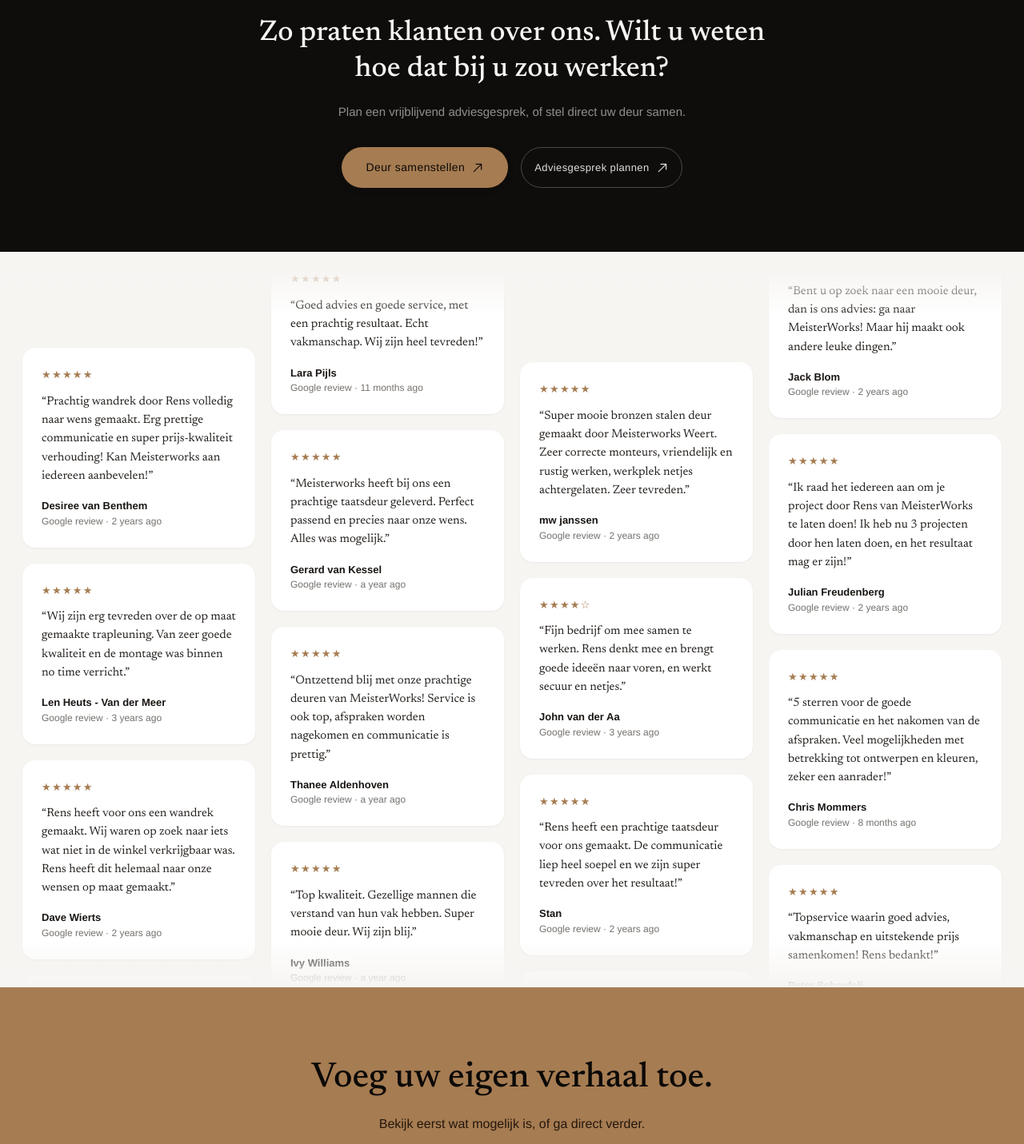
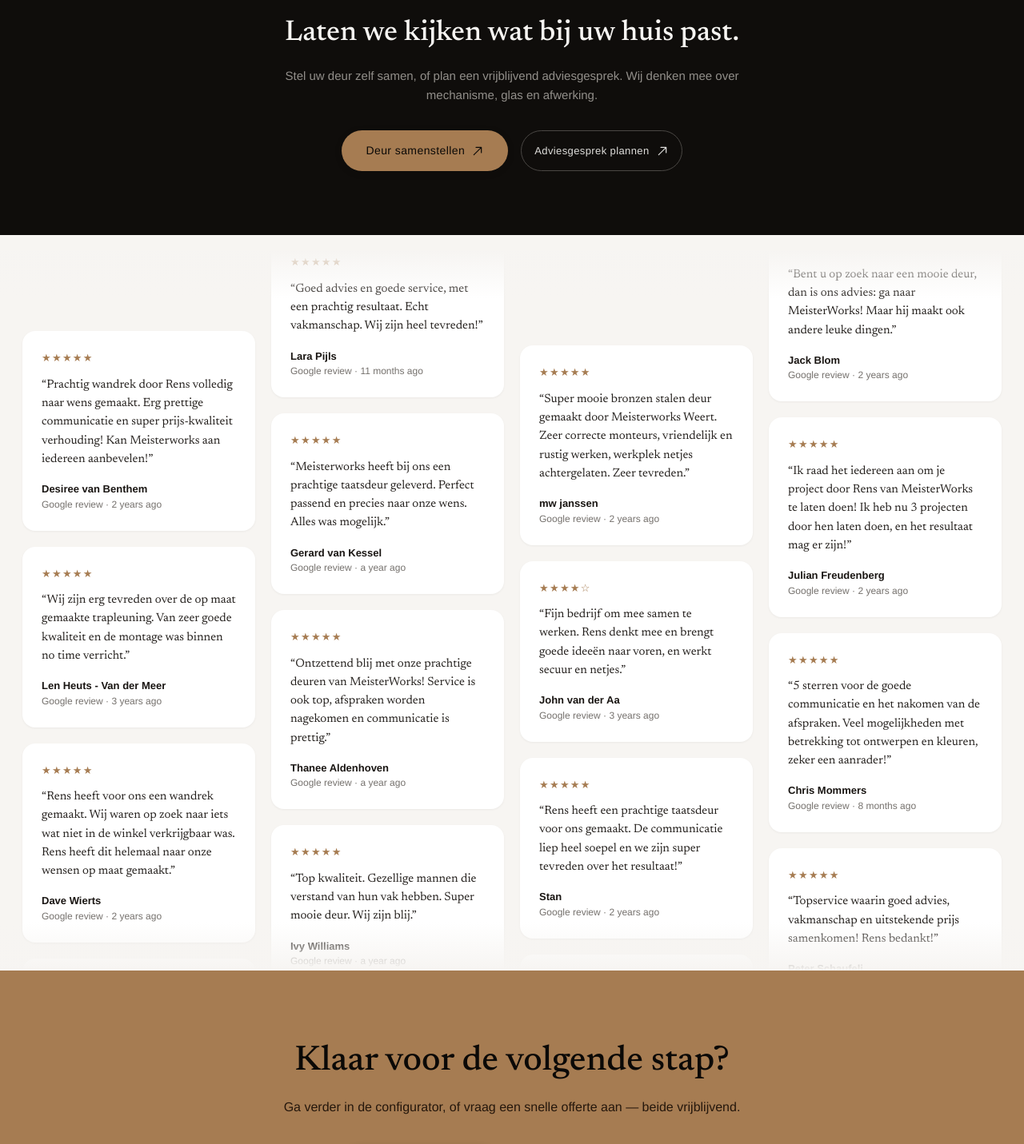
Before and after one commit to Mosselman3/meisterworks-website-main, a Next.js app: page /reviews in a window 1280 px wide. Shown: the part 1320-2751 px from the top of the page at 80% size. Built offline with nearby package versions, Linux system fonts and the light colour scheme.

Commit message:
Update reviews page content and styling; revise call-to-action texts for clarity and engagement. Change 'Adviesgesprek plannen' link to 'Offerte aanvragen' for better user guidance.

```diff
--- a/app/(site)/reviews/page.tsx
+++ b/app/(site)/reviews/page.tsx
@@ -34,10 +34,11 @@
       <section className="bg-[oklch(0.16_0.006_60)] px-7 py-20 text-center">
         <div className="mx-auto max-w-[640px]">
           <h2 className="font-serif-display m-0 mb-[18px] text-[clamp(26px,3.4vw,36px)] leading-[1.25] font-medium text-[oklch(0.97_0.004_75)]">
-            Zo praten klanten over ons. Wilt u weten hoe dat bij u zou werken?
+            Laten we kijken wat bij uw huis past.
           </h2>
           <p className="m-0 mb-8 text-[15px] leading-[1.6] text-[oklch(0.65_0.008_75)]">
-            Plan een vrijblijvend adviesgesprek, of stel direct uw deur samen.
+            Stel uw deur zelf samen, of plan een vrijblijvend adviesgesprek. Wij
+            denken mee over mechanisme, glas en afwerking.
           </p>
           <div className="flex flex-wrap justify-center gap-4">
             <Link href={ROUTES.configurator} className="btn-accent btn-accent-lg gap-2">
@@ -61,18 +62,19 @@
 
       <section className="bg-[var(--accent)] px-7 py-[90px] text-center">
         <h2 className="font-serif-display m-0 mb-5 text-[clamp(28px,4vw,44px)] leading-[1.1] font-medium text-[oklch(0.14_0.006_60)]">
-          Voeg uw eigen verhaal toe.
+          Klaar voor de volgende stap?
         </h2>
         <p className="m-0 mb-9 text-[16px] text-[oklch(0.22_0.03_60)]">
-          Bekijk eerst wat mogelijk is, of ga direct verder.
+          Ga verder in de configurator, of vraag een snelle offerte aan — beide
+          vrijblijvend.
         </p>
         <div className="flex flex-wrap justify-center gap-4">
           <Link href={ROUTES.configurator} className="btn-dark gap-2 px-[34px] py-4">
             Deur samenstellen
             <ArrowIcon />
           </Link>
-          <Link href={ROUTES.afspraak} className="btn-outline-on-accent">
-            Adviesgesprek plannen
+          <Link href={ROUTES.offerte} className="btn-outline-on-accent">
+            Offerte aanvragen
             <ArrowIcon />
           </Link>
         </div>
--- a/design/Reviews.dc.html
+++ b/design/Reviews.dc.html
@@ -96,8 +96,8 @@
   <!-- CTA 1 -->
   <div style="background: oklch(0.16 0.006 60); padding: 80px 28px; text-align: center;">
     <div style="max-width: 640px; margin: 0 auto;">
-      <h2 style="font-family: 'Newsreader', serif; font-weight: 500; font-size: clamp(26px, 3.4vw, 36px); color: oklch(0.97 0.004 75); margin: 0 0 18px; line-height: 1.25;">Zo praten klanten over ons. Wilt u weten hoe dat bij u zou werken?</h2>
-      <p style="color: oklch(0.65 0.008 75); font-size: 15px; line-height: 1.6; margin: 0 0 32px;">Plan een vrijblijvend adviesgesprek, of stel direct uw deur samen.</p>
+      <h2 style="font-family: 'Newsreader', serif; font-weight: 500; font-size: clamp(26px, 3.4vw, 36px); color: oklch(0.97 0.004 75); margin: 0 0 18px; line-height: 1.25;">Laten we kijken wat bij uw huis past.</h2>
+      <p style="color: oklch(0.65 0.008 75); font-size: 15px; line-height: 1.6; margin: 0 0 32px;">Stel uw deur zelf samen, of plan een vrijblijvend adviesgesprek. Wij denken mee over mechanisme, glas en afwerking.</p>
       <div style="display: flex; gap: 16px; justify-content: center; flex-wrap: wrap;">
         <a href="Configurator.dc.html" style="display: inline-flex; align-items: center; gap: 8px; padding: 15px 30px; background: {{ accentColor }}; color: oklch(0.14 0.006 60); font-size: 14px; letter-spacing: 0.03em; font-weight: 500; border-radius: 999px; transition: transform 0.15s ease, filter 0.15s ease, box-shadow 0.15s ease; box-shadow: 0 2px 10px oklch(0 0 0 / 0.14);" style-hover="filter: brightness(0.92);" style-active="transform: scale(0.97); filter: brightness(0.88);" style-focus="outline: 2px solid currentColor; outline-offset: 3px;">Deur samenstellen<svg width="16" height="16" viewBox="0 0 24 24" fill="none"><path d="M5 19L19 5M19 5H9M19 5V15" stroke="currentColor" stroke-width="1.8" stroke-linecap="round" stroke-linejoin="round"/></svg></a>
         <a href="Adviesgesprek Plannen.dc.html" style="display: inline-flex; align-items: center; gap: 8px; padding: 15px 30px; border: 1px solid oklch(0.4 0.006 60); color: oklch(0.92 0.004 75); font-size: 14px; letter-spacing: 0.03em; font-weight: 500; border-radius: 999px; transition: transform 0.15s ease, filter 0.15s ease, box-shadow 0.15s ease;" style-hover="background: oklch(0.5 0.006 60 / 0.1);" style-active="transform: scale(0.97); background: oklch(0.5 0.006 60 / 0.16);" style-focus="outline: 2px solid currentColor; outline-offset: 3px;">Adviesgesprek plannen<svg width="16" height="16" viewBox="0 0 24 24" fill="none"><path d="M5 19L19 5M19 5H9M19 5V15" stroke="currentColor" stroke-width="1.8" stroke-linecap="round" stroke-linejoin="round"/></svg></a>
@@ -127,11 +127,11 @@
 
   <!-- CTA 2 (FINAL) -->
   <div style="background: {{ accentColor }}; padding: 90px 28px; text-align: center;">
-    <h2 style="font-family: 'Newsreader', serif; font-weight: 500; font-size: clamp(28px, 4vw, 44px); color: oklch(0.14 0.006 60); margin: 0 0 20px; line-height: 1.1;">Voeg uw eigen verhaal toe.</h2>
-    <p style="color: oklch(0.22 0.03 60); font-size: 16px; margin: 0 0 36px;">Bekijk eerst wat mogelijk is, of ga direct verder.</p>
+    <h2 style="font-family: 'Newsreader', serif; font-weight: 500; font-size: clamp(28px, 4vw, 44px); color: oklch(0.14 0.006 60); margin: 0 0 20px; line-height: 1.1;">Klaar voor de volgende stap?</h2>
+    <p style="color: oklch(0.22 0.03 60); font-size: 16px; margin: 0 0 36px;">Ga verder in de configurator, of vraag een snelle offerte aan — beide vrijblijvend.</p>
     <div style="display: flex; gap: 16px; justify-content: center; flex-wrap: wrap;">
       <a href="Configurator.dc.html" style="display: inline-flex; align-items: center; gap: 8px; padding: 16px 34px; background: oklch(0.14 0.006 60); color: oklch(0.97 0.004 75); font-size: 14px; letter-spacing: 0.03em; border-radius: 999px; transition: transform 0.15s ease, filter 0.15s ease, box-shadow 0.15s ease; box-shadow: 0 2px 10px oklch(0 0 0 / 0.14);" style-hover="filter: brightness(0.92);" style-active="transform: scale(0.97); filter: brightness(0.88);" style-focus="outline: 2px solid currentColor; outline-offset: 3px;">Deur samenstellen<svg width="16" height="16" viewBox="0 0 24 24" fill="none"><path d="M5 19L19 5M19 5H9M19 5V15" stroke="currentColor" stroke-width="1.8" stroke-linecap="round" stroke-linejoin="round"/></svg></a>
-      <a href="Adviesgesprek Plannen.dc.html" style="display: inline-flex; align-items: center; gap: 8px; padding: 16px 34px; border: 1px solid oklch(0.14 0.006 60 / 0.5); color: oklch(0.14 0.006 60); font-size: 14px; letter-spacing: 0.03em; border-radius: 999px; transition: transform 0.15s ease, filter 0.15s ease, box-shadow 0.15s ease;" style-hover="background: oklch(0.5 0.006 60 / 0.1);" style-active="transform: scale(0.97); background: oklch(0.5 0.006 60 / 0.16);" style-focus="outline: 2px solid currentColor; outline-offset: 3px;">Adviesgesprek plannen<svg width="16" height="16" viewBox="0 0 24 24" fill="none"><path d="M5 19L19 5M19 5H9M19 5V15" stroke="currentColor" stroke-width="1.8" stroke-linecap="round" stroke-linejoin="round"/></svg></a>
+      <a href="Snelle Offerte.dc.html" style="display: inline-flex; align-items: center; gap: 8px; padding: 16px 34px; border: 1px solid oklch(0.14 0.006 60 / 0.5); color: oklch(0.14 0.006 60); font-size: 14px; letter-spacing: 0.03em; border-radius: 999px; transition: transform 0.15s ease, filter 0.15s ease, box-shadow 0.15s ease;" style-hover="background: oklch(0.5 0.006 60 / 0.1);" style-active="transform: scale(0.97); background: oklch(0.5 0.006 60 / 0.16);" style-focus="outline: 2px solid currentColor; outline-offset: 3px;">Offerte aanvragen<svg width="16" height="16" viewBox="0 0 24 24" fill="none"><path d="M5 19L19 5M19 5H9M19 5V15" stroke="currentColor" stroke-width="1.8" stroke-linecap="round" stroke-linejoin="round"/></svg></a>
     </div>
   </div>
 
```
